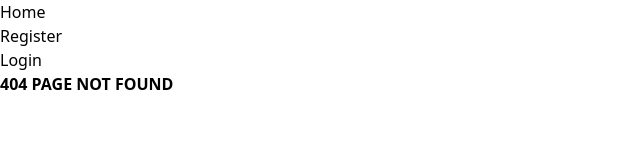
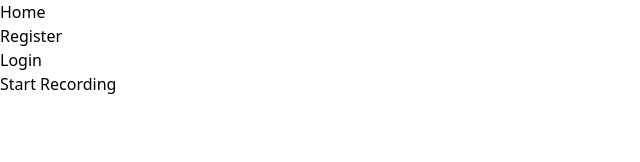
Before and after one commit to StethoConnect/website, a React (Vite) app: page /Record-Audio in a window 1280 px wide. Before the commit this address had no page. Shown: the top 162 px of the page, without its empty margins (0-640 px from the left). Built offline with nearby package versions, Linux system fonts and the light colour scheme.

Commit message:
live audio play back

```diff
--- a/src/App.jsx
+++ b/src/App.jsx
@@ -7,6 +7,7 @@ import NoPage from './Components/NoPage';
 import Home from './Components/Home';
 import PatientDashboard from './Components/PatientDashboard'; // Adjust the path as necessary
 import DoctorDashboard from './Components/DoctorDashboard'; // Adjust the path as necessary
+import RecordAudio from "./Components/RecordAudio";
 
 function App() {
 const user= useSelector((state) => state.data.user.user);
@@ -33,9 +34,11 @@ const user= useSelector((state) => state.data.user.user);
           <Route path="/patient-dashboard" element={<PatientDashboard />} />
           <Route path="/doctor-dashboard" element={<DoctorDashboard />} />
           <Route path="*" element={<NoPage />} />
+          <Route path="Record-Audio" element={<RecordAudio />} />
         </Routes>
       </BrowserRouter>)
     }
+
 
     </>
   );
--- a/src/Components/DoctorDashboard.jsx
+++ b/src/Components/DoctorDashboard.jsx
@@ -1,11 +1,16 @@
 import React, { useState } from "react";
 import Scanner from "./Scanner"; // Adjust the path as necessary
 import { useSelector } from "react-redux";
+import { useNavigate } from 'react-router-dom';
+
 
 function DoctorDashboard() {
+
+  const navigate = useNavigate();
+
   // Example data - replace with real data
   const patients = ["Patient A", "Patient B"];
-  const user = useSelector((state) => state.data.user.user);
+  // const user = useSelector((state) => state.data.user.user);
 
   const [name, setName] = useState();
   const [email, setEmail] = useState();
@@ -14,26 +19,64 @@ function DoctorDashboard() {
 
   return (
     <div className="container mx-auto p-4">
-      <h2>Doctor Dashboard</h2>
-      <h1 className="px-4 font-mono font-bold">{user.displayName}</h1>
+      <h2 className="text-5xl text-center bg-black text-white ">Doctor Dashboard</h2>
+      {/* <h1 className="px-4 font-mono font-bold">{user.displayName}</h1> */}
 
       <ul>
         <li>
-          <b> Email </b>
-          {user.email}
+          <b> Email: </b>
+          {/* {user.email} */}
         </li>
         <li>
-          <b> token:</b>
-          {user.idtoken}
+          <b> Name:</b>
+          {/* {user.idtoken} */}
         </li>
       </ul>
 
-      <h3>My Patients</h3>
-      <ul>
-        {patients.map((patient, index) => (
-          <li key={index}>{patient}</li>
-        ))}
-      </ul>
+{/* patient details  */}
+      <div class="container flex mx-auto  px-4 mt-8">
+    <div class="max-w-md mx-auto bg-white rounded-lg overflow-hidden shadow-lg">
+      <div class="px-6 py-4">
+        <h2 class="text-xl font-semibold text-gray-800 mb-2">Patient Details</h2>
+        <p class="text-gray-700 mb-4">View Previous/current patients details</p>
+        <div class="flex justify-end">
+          <button class="bg-blue-500 hover:bg-blue-600 text-white font-semibold py-2 px-4 rounded mr-2">view</button>
+        </div>
+      </div>
+    </div>
+
+
+
+
+{/* add new patients here  */}
+    <div class="max-w-md mx-auto bg-white rounded-lg overflow-hidden shadow-lg mt-5">
+      <div class="px-6 py-4">
+        <h2 class="text-xl font-semibold text-gray-800 mb-2">Add new Patient Record </h2>
+        <p class="text-gray-700 mb-4">Enter details of new patients</p>
+        <div class="flex justify-end">
+          <button class="bg-blue-500 hover:bg-blue-600 text-white font-semibold py-2 px-4 rounded mr-2">Add New</button>
+        </div>
+      </div>
+    </div>
+
+
+
+{/* record audio through this  */}
+    <div class="max-w-md mx-auto bg-white rounded-lg overflow-hidden shadow-lg mt-5">
+      <div class="px-6 py-4">
+        <h2 class="text-xl font-semibold text-gray-800 mb-2">Record </h2>
+        <p class="text-gray-700 mb-4">Record Audio from the stethoConnect steth</p>
+        <div class="flex justify-end">
+          <button class="bg-blue-500 hover:bg-blue-600 text-white font-semibold py-2 px-4 rounded mr-2"  onClick={()=>navigate('/Record-Audio') }>Record</button>
+        </div>
+      </div>
+    </div>
+
+  </div>
+
+
+
+
       <Scanner />
     </div>
   );
--- /dev/null
+++ b/src/Components/RecordAudio.jsx
@@ -0,0 +1,58 @@
+import React, { useState } from "react";
+
+function RecordAudio() {
+  const [isRecording, setIsRecording] = useState(false);
+  const [audioStream, setAudioStream] = useState(null);
+
+  const startRecording = async () => {
+    try {
+      const stream = await navigator.mediaDevices.getUserMedia({ audio: true });
+      const audioContext = new (window.AudioContext || window.webkitAudioContext)();
+      const mediaStreamSource = audioContext.createMediaStreamSource(stream);
+      const audioPlayer = new Audio();
+      const recorder = new MediaRecorder(stream);
+      const chunks = [];
+
+      audioPlayer.srcObject = stream;
+      audioPlayer.play();
+
+      recorder.ondataavailable = function(event) {
+        chunks.push(event.data);
+        const blob = new Blob(chunks, { type: 'audio/wav' });
+        const url = URL.createObjectURL(blob);
+        audioPlayer.src = url;
+        audioPlayer.play();
+      };
+
+      recorder.start();
+
+      setTimeout(() => {
+        recorder.stop();
+        stream.getTracks().forEach(track => track.stop());
+        setAudioStream(null);
+        setIsRecording(false);
+      }, 10000);
+
+      setAudioStream(stream);
+      setIsRecording(true);
+    } catch (error) {
+      console.error('Error accessing microphone:', error);
+    }
+  };
+
+  return (
+    <div className="flex flex-col items-center">
+      {!isRecording ? (
+        <button onClick={startRecording} className="bg-blue-500 hover:bg-blue-700 text-white font-bold py-2 px-4 rounded my-5">
+          Start Recording
+        </button>
+      ) : (
+        <button disabled className="bg-gray-500 text-white font-bold py-2 px-4 rounded my-5">
+          Recording...
+        </button>
+      )}
+    </div>
+  );
+}
+
+export default RecordAudio;
--- a/src/Components/Scanner.jsx
+++ b/src/Components/Scanner.jsx
@@ -41,14 +41,17 @@ function Scanner() {
     }
   };
 
-  return ( <div className="mt-10 flex items-center justify-center gap-x-6">
+  return ( <div className="mt-16 flex items-center justify-center gap-x-6">
     <ul className="list-group">
-      <li className="list-group-item">
-        👨🏻‍💻 Checkout Github <a href="https://github.com/StethoConnect/website.git">here</a>
-      </li>
+
       <li className="list-group-item">
 
         <button onClick={scanForDevices} className="rounded-md bg-indigo-600 px-3.5 py-2.5 text-sm font-semibold text-white shadow-sm hover:bg-indigo-500 focus-visible:outline focus-visible:outline-2 focus-visible:outline-offset-2 focus-visible:outline-indigo-600">Scan for BLE Devices</button>
+      </li>
+
+      <li className="list-group-item">
+        {/* 👨🏻‍💻 Checkout Github <a href="https://github.com/StethoConnect/website.git">here</a> */}
+        connect to Stethoconenct Steth ......
       </li>
       {devices.map((device, index) => (
         <li key={index} className="list-group-item">
@@ -59,6 +62,9 @@ function Scanner() {
             <button onClick={() => connectToDevice(device)} className="btn btn-success">Connect</button>
           )}
         </li>
+
+
+
       ))}
       {connectedDevice && (
         <li className="list-group-item">Connected to: {connectedDevice.name}</li>
--- a/src/Components/audio.jsx
+++ /dev/null
@@ -1 +0,0 @@
-//audio generator
```
